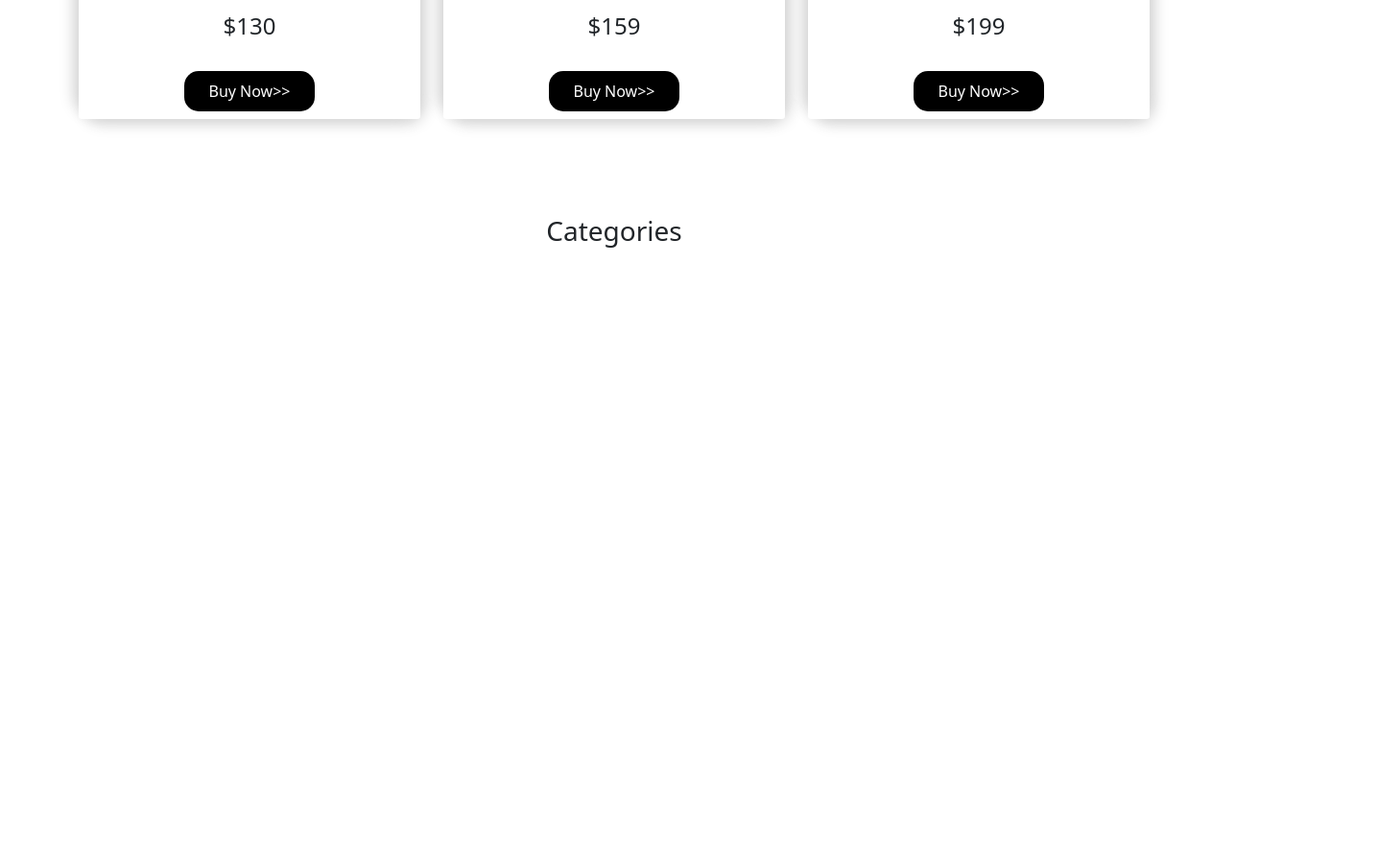
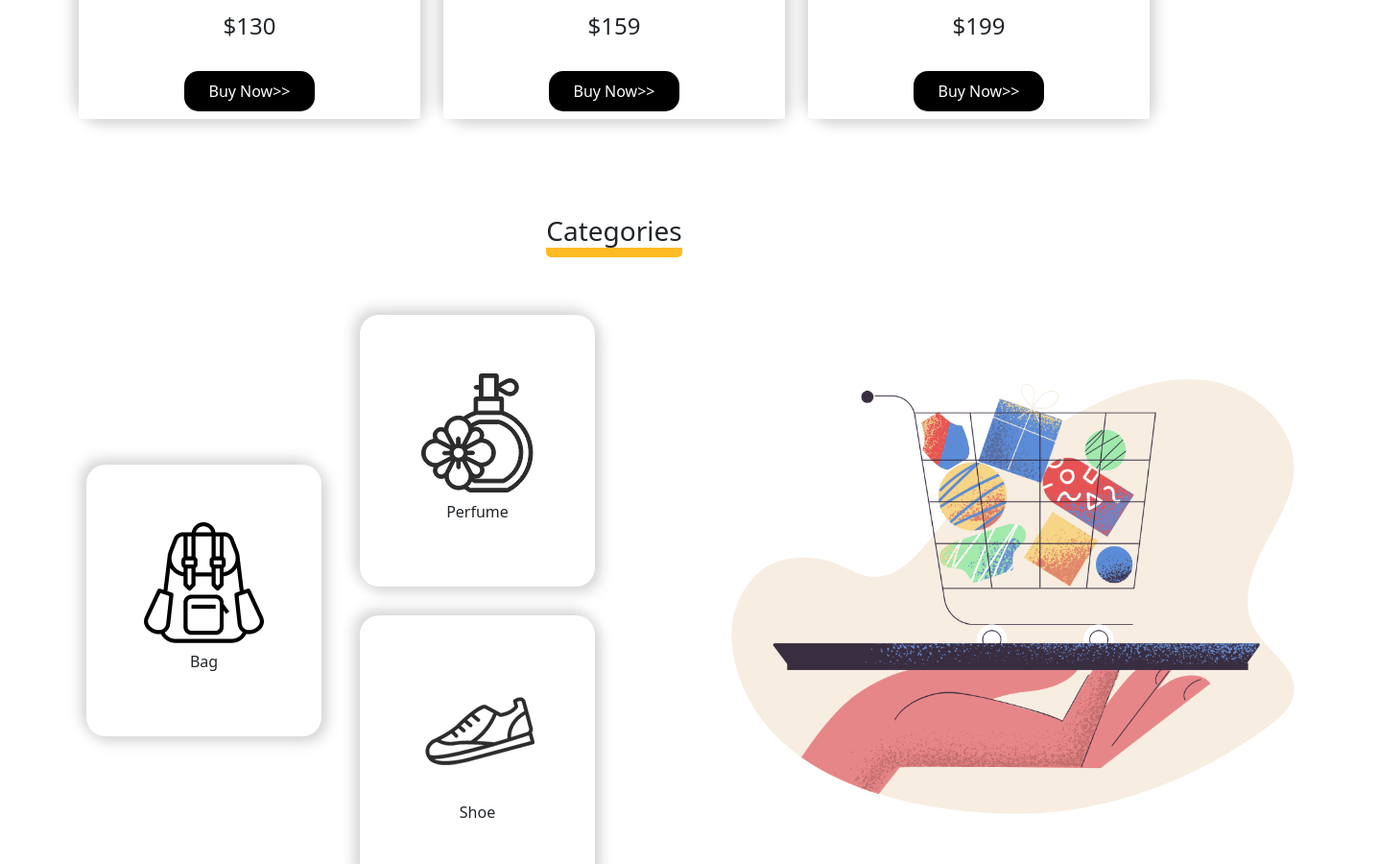
Before and after one commit to overaisul/hot-gd, a plain HTML site: page index.html in a window 1280 px wide. Shown: the part 1900-2800 px from the top of the page at 96% size, 1436 px wide, since content can reach past the window. Before the commit the page ends 2198 px from the top, so only its background shows below. Drawn offline with nearby package versions, Linux system fonts and the light colour scheme.

Commit message:
Website Done

```diff
--- a/index.html
+++ b/index.html
@@ -9,8 +9,9 @@
     <link rel="stylesheet" href="style.css">
 </head>
 <body>
+    <section class="con-nav">
     <div class="container">
-        <nav class="navbar navbar-light bg-light">
+        <nav class="navbar">
             <div class="container-fluid">
               <a class="navbar-brand" href="#">
                 <img src="images/logo.png" alt=""class="d-inline-block align-text-end">
@@ -32,6 +33,8 @@
           </nav>
         </div>
     </div>
+</section>
+<section class="con-caro">
     <div class="container">
         <div id="carouselExampleIndicators" class="carousel slide" data-bs-ride="carousel">
             <div class="carousel-indicators">
@@ -96,10 +99,12 @@
             </button>
           </div>
     </div>
+</section>
+<section class="con-SL">
     <div class="container">
         <div class="d-flex justify-content-between">
             <h4>SmartPhone</h4>
-            <small>See All</small>
+            <small class="see">See All</small>
         </div>
     </div>
     <div class="container">
@@ -148,7 +153,7 @@
     <div class="container">
         <div class="d-flex justify-content-between">
             <h4>Laptop</h4>
-            <small>See All</small>
+            <small class="see">See All</small>
         </div>
     </div>
     <div class="container laptop">
@@ -194,10 +199,45 @@
             </div>
           </div>
     </div>
-    <h3 class="cat">Categories</h3>
-   <div class="container">
-
-   </div>
+</section>
+<section class="con-item">
+    <div class="container">
+        <div class="d-flex justify-content-center">
+            <h3 class="categories-border">Categories</h3>
+        </div>
+    <div class="row">
+        <div class="col-md-6">
+        <div class="row">
+            <div class="col-md-6 d-flex justify-content-center align-items-center">
+             <div class="card card-item category-item">
+                    <img src="images/Categories/bag.png" alt="">
+                    <h6 class="text-center">Bag</h6>
+             </div>
+            </div>
+            <div class="col-md-6">
+                <div class="d-flex justify-content-center">
+                <div class="card card-item category-item">
+                    <img src="images/Categories/perfume.png"alt="">
+                    <h6 class="text-center">Perfume</h6>
+                </div></div>
+                <div class="d-flex justify-content-center">
+                <div class="card card-item category-item">
+                    <img src="images/Categories/shoe.png" alt="">
+                    <h6 class="text-center">Shoe</h6>
+                </div>
+            </div>
+            </div>
+        </div>
+        </div>
+        <div class="col-md-6">
+            <img src="images/Categories/pale-order.png" alt="">
+        </div>
+    </div>
+    </div>
+</section>
+    <footer>
+        <p class="text-center all">©Copyright 2021, All rights reserved by Hot Gadget. Dhaka, Bangladesh.</p>
+    </footer>
     <script src="https://cdn.jsdelivr.net/npm/@popperjs/core@2.9.2/dist/umd/popper.min.js" integrity="sha384-IQsoLXl5PILFhosVNubq5LC7Qb9DXgDA9i+tQ8Zj3iwWAwPtgFTxbJ8NT4GN1R8p" crossorigin="anonymous"></script>
     <script src="https://cdn.jsdelivr.net/npm/bootstrap@5.0.2/dist/js/bootstrap.min.js" integrity="sha384-cVKIPhGWiC2Al4u+LWgxfKTRIcfu0JTxR+EQDz/bgldoEyl4H0zUF0QKbrJ0EcQF" crossorigin="anonymous"></script>
 </body>
--- a/style.css
+++ b/style.css
@@ -41,3 +41,24 @@ small{
 .cat{
     text-align: center;
 }
+.see{
+    cursor: pointer;
+}
+h6{
+    margin-top: 10px;
+}
+.categories-border {
+    border-bottom: 10px solid  #FFBB24;
+    border-radius: 5px;
+    margin-bottom: 60px;
+}
+.category-item{
+    padding: 60px 60px;
+}
+.card-item{
+    margin-bottom: 30px;
+}
+.all{
+    color: gray;
+    text-align: center;
+}
```
